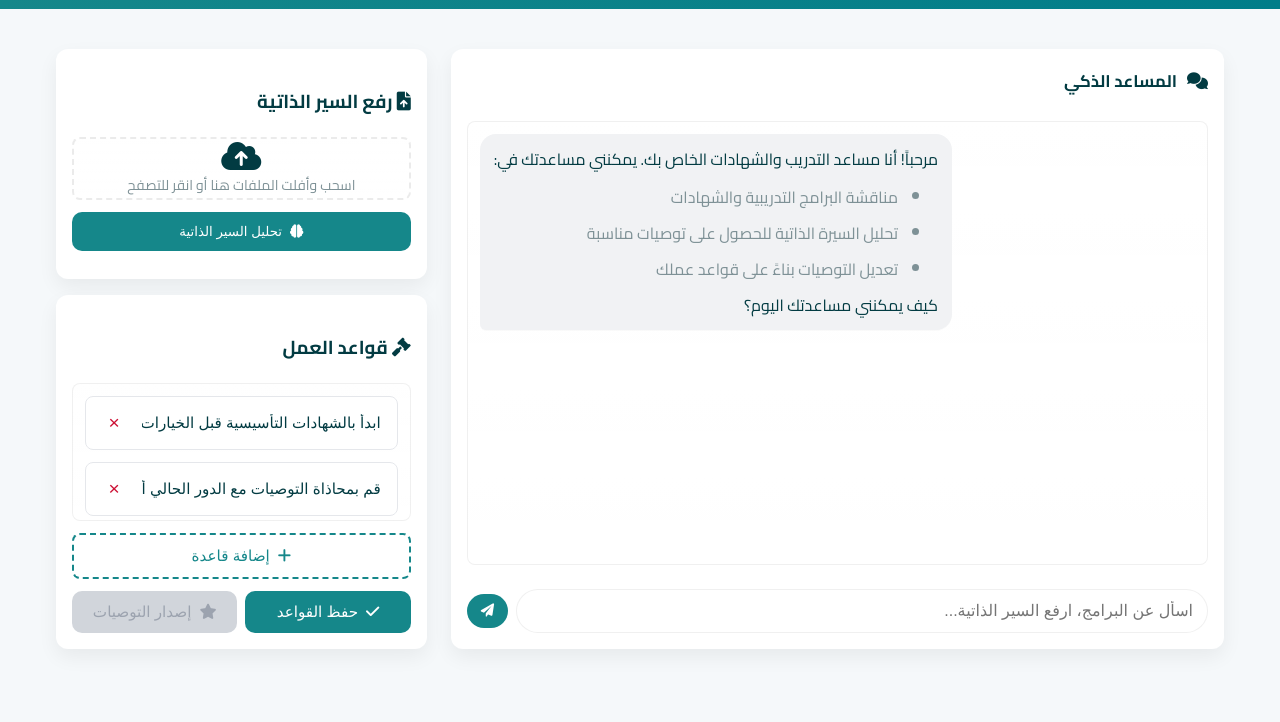
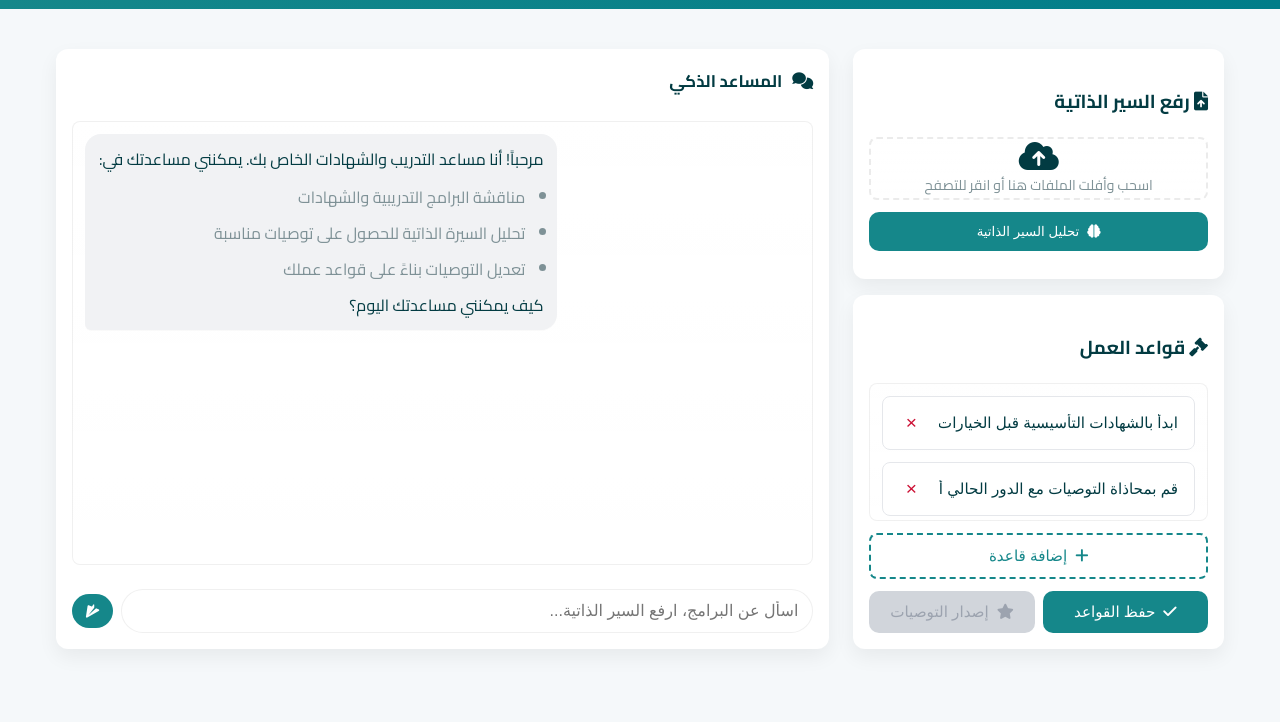
Before and after one commit to joudbaniissa-dev/personal_testing_repo_CV_agent, a plain HTML site: page ar/index.html in a window 1280 px wide. Shown: the part 78-800 px from the top of the page. Drawn offline with nearby package versions, Linux system fonts and the light colour scheme; a script that the page names is missing.

Commit message:
update page direction

```diff
--- a/ar/index.html
+++ b/ar/index.html
@@ -1,5 +1,5 @@
 <!DOCTYPE html>
-<html lang="ar" dir="rtl">
+<html lang="ar" dir="ltr">
 <head>
   <meta charset="UTF-8" />
   <meta name="viewport" content="width=device-width, initial-scale=1.0" />
@@ -11,8 +11,8 @@
 
   <link rel="stylesheet" href="../css/styles.css" />
 </head>
-<body>
-  <header class="site-header">
+<body class="keep-ltr-layout">
+<header class="site-header">
     <div class="site-header-inner container" style="justify-content: space-between;">
 
       <div class="brand">
--- a/css/styles.css
+++ b/css/styles.css
@@ -862,22 +862,38 @@ button:active { transform: translateY(1px); }
 a:focus, button:focus, input:focus, textarea:focus { outline-offset: 3px; }
 
 /* =========================================
-   RTL / Arabic Specific Overrides
+   Arabic Specific Overrides
    ========================================= */
 
-/* 1. Apply Cairo font only when direction is RTL */
-html[dir="rtl"] body {
+/* 1. Apply Cairo font to any Arabic page (regardless of layout direction) */
+html[lang="ar"] body {
   font-family: 'Cairo', 'Roboto', sans-serif;
 }
 
-/* 2. Flip directional icons (like arrows) in RTL */
-html[dir="rtl"] .fa-arrow-right,
-html[dir="rtl"] .fa-chevron-right,
-html[dir="rtl"] .fa-hand-point-right {
+/* 2. Hybrid Layout: Keep English Structure (LTR) but Arabic Text (RTL) */
+/* We will apply this class to the body of the Arabic page */
+body.keep-ltr-layout .card,
+body.keep-ltr-layout .message,
+body.keep-ltr-layout input,
+body.keep-ltr-layout textarea,
+body.keep-ltr-layout .cv-modal-content {
+  direction: rtl;       /* Text flows right-to-left */
+  text-align: right;    /* Text aligns to the right */
+}
+
+/* 3. Fix the "Send" button icon in Arabic (point left) */
+html[lang="ar"] #send-button i {
   transform: rotate(180deg);
 }
 
-/* 3. Language Toggle Button Style */
+/* 4. Ensure list bullets in chat appear correctly */
+body.keep-ltr-layout .bot-message ul {
+  padding-right: 18px;
+  padding-left: 0;
+  margin-right: 0;
+}
+
+/* 5. Language Toggle Button (Shared Style) */
 .lang-btn {
   background: rgba(255,255,255,0.2);
   color: white;
```
